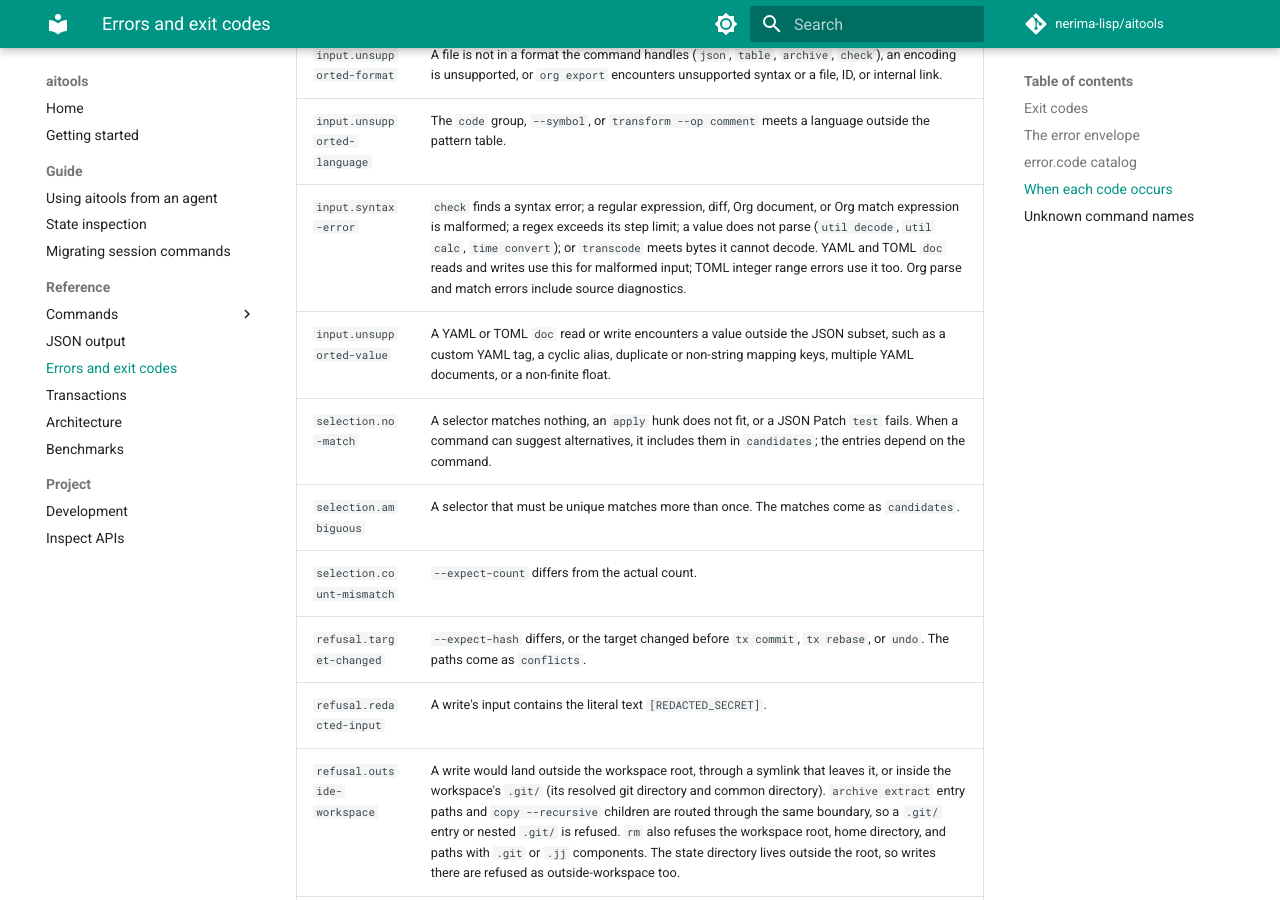
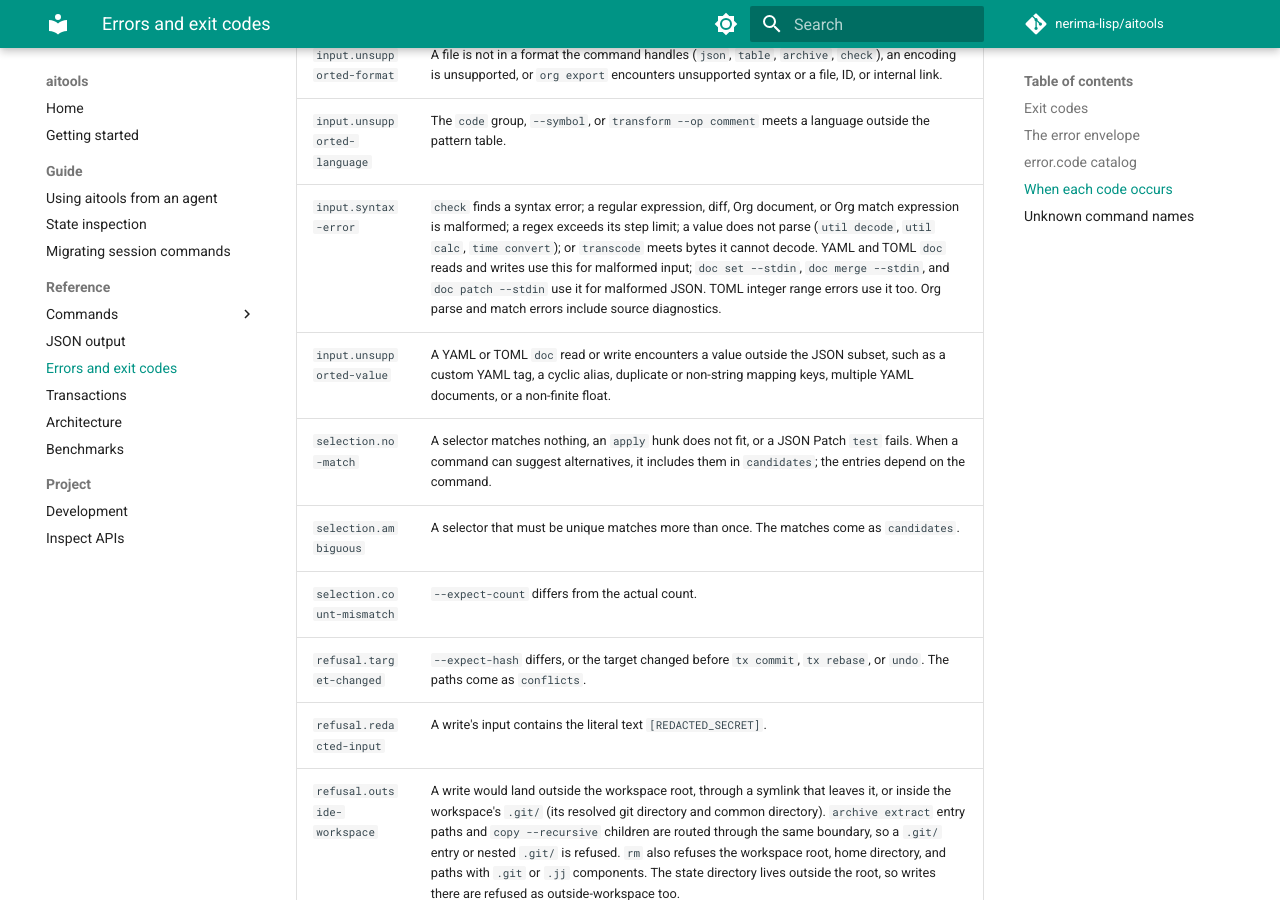
Before and after one commit to nerima-lisp/aitools, an MkDocs documentation site: the page built from docs/src/reference/errors.md, in a window 1280 px wide and 900 px high, scrolled down 5366 px. Built offline with MkDocs 1.6.1 and Material for MkDocs 9.7.7, drawn with Linux system fonts in a browser that asks for light colours; comment, search, counter and statistics services are not loaded.

Commit message:
docs: explain malformed document stdin errors

```diff
--- a/docs/src/reference/errors.md
+++ b/docs/src/reference/errors.md
@@ -88,7 +88,7 @@ lock, and `internal.unexpected` for an uncaught condition
 | `input.not-utf8` | A text edit or Org read command receives bytes that are not valid UTF-8. |
 | `input.unsupported-format` | A file is not in a format the command handles (`json`, `table`, `archive`, `check`), an encoding is unsupported, or `org export` encounters unsupported syntax or a file, ID, or internal link. |
 | `input.unsupported-language` | The `code` group, `--symbol`, or `transform --op comment` meets a language outside the pattern table. |
-| `input.syntax-error` | `check` finds a syntax error; a regular expression, diff, Org document, or Org match expression is malformed; a regex exceeds its step limit; a value does not parse (`util decode`, `util calc`, `time convert`); or `transcode` meets bytes it cannot decode. YAML and TOML `doc` reads and writes use this for malformed input; TOML integer range errors use it too. Org parse and match errors include source diagnostics. |
+| `input.syntax-error` | `check` finds a syntax error; a regular expression, diff, Org document, or Org match expression is malformed; a regex exceeds its step limit; a value does not parse (`util decode`, `util calc`, `time convert`); or `transcode` meets bytes it cannot decode. YAML and TOML `doc` reads and writes use this for malformed input; `doc set --stdin`, `doc merge --stdin`, and `doc patch --stdin` use it for malformed JSON. TOML integer range errors use it too. Org parse and match errors include source diagnostics. |
 | `input.unsupported-value` | A YAML or TOML `doc` read or write encounters a value outside the JSON subset, such as a custom YAML tag, a cyclic alias, duplicate or non-string mapping keys, multiple YAML documents, or a non-finite float. |
 | `selection.no-match` | A selector matches nothing, an `apply` hunk does not fit, or a JSON Patch `test` fails. When a command can suggest alternatives, it includes them in `candidates`; the entries depend on the command. |
 | `selection.ambiguous` | A selector that must be unique matches more than once. The matches come as `candidates`. |
```
